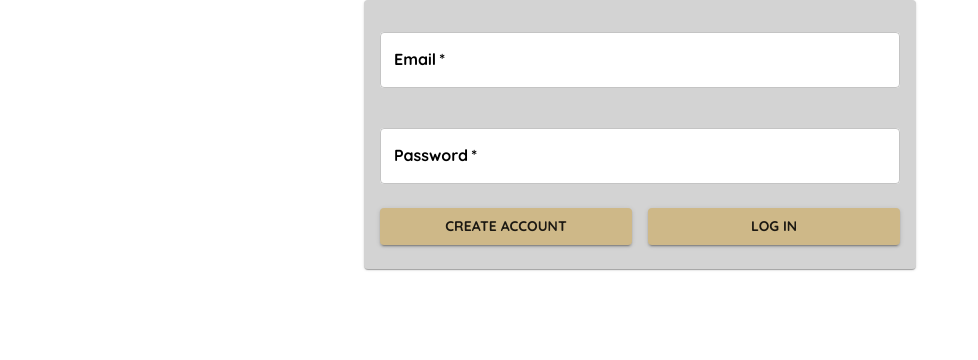
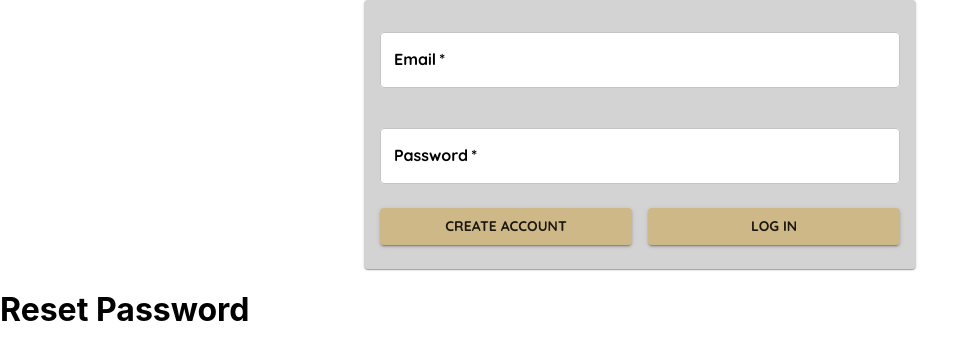
Before and after one commit to armank57/boilerboard, a React (Create React App) app in the folder frontend/: page /reset-password in a window 1280 px wide. Shown: the top 360 px of the page, without its empty margins (0-978 px from the left). Built offline with nearby package versions, Linux system fonts and the light colour scheme.

Commit message:
Started laying out routers for navigation

```diff
--- /dev/null
+++ b/frontend/src/ResetPassword.js
@@ -0,0 +1,9 @@
+function ResetPassword() {
+    return (
+        <div>
+            <h1>Reset Password</h1>
+        </div>
+    );
+}
+
+export default ResetPassword;
--- a/frontend/src/index.js
+++ b/frontend/src/index.js
@@ -4,10 +4,33 @@ import './index.css';
 import App from './App';
 import reportWebVitals from './reportWebVitals';
 
+import { BrowserRouter, Route, Routes } from "react-router-dom";
+
+import ResetPassword from './ResetPassword';
+
+
+/*
+  * The following examples are for routes:
+  * <Route path="/login" element={<LogIn />} />
+      <Route path="/signup" element={<SignUp />} />
+      <Route path="/forgot-password" element={<ForgotPassword />} />
+      <Route path="/reset-password" element={<ResetPassword />} />
+      <Route path="/dashboard" element={<Dashboard />} />
+      <Route path="/profile" element={<Profile />} />
+      <Route path="/settings" element={<Settings />} />
+      <Route path="/about" element={<About />} />
+      <Route path="/contact" element={<Contact />} />
+      <Route path="*" element={<NotFound />} />
+  */
 const root = ReactDOM.createRoot(document.getElementById('root'));
 root.render(
   <React.StrictMode>
-    <App />
+    <BrowserRouter>
+      <App />
+      <Routes>
+        <Route path="/reset-password" element={<ResetPassword />} />
+      </Routes>
+    </BrowserRouter>
   </React.StrictMode>
 );
 
```
